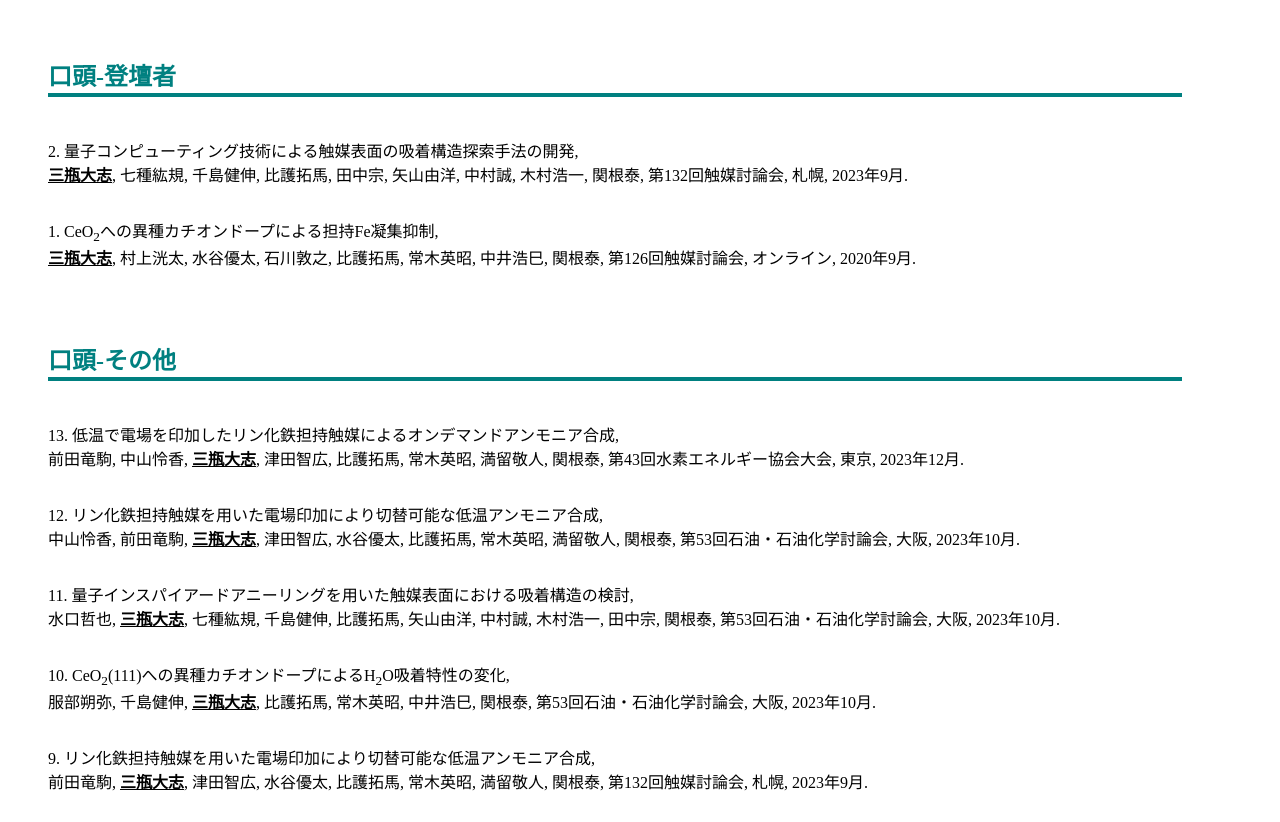
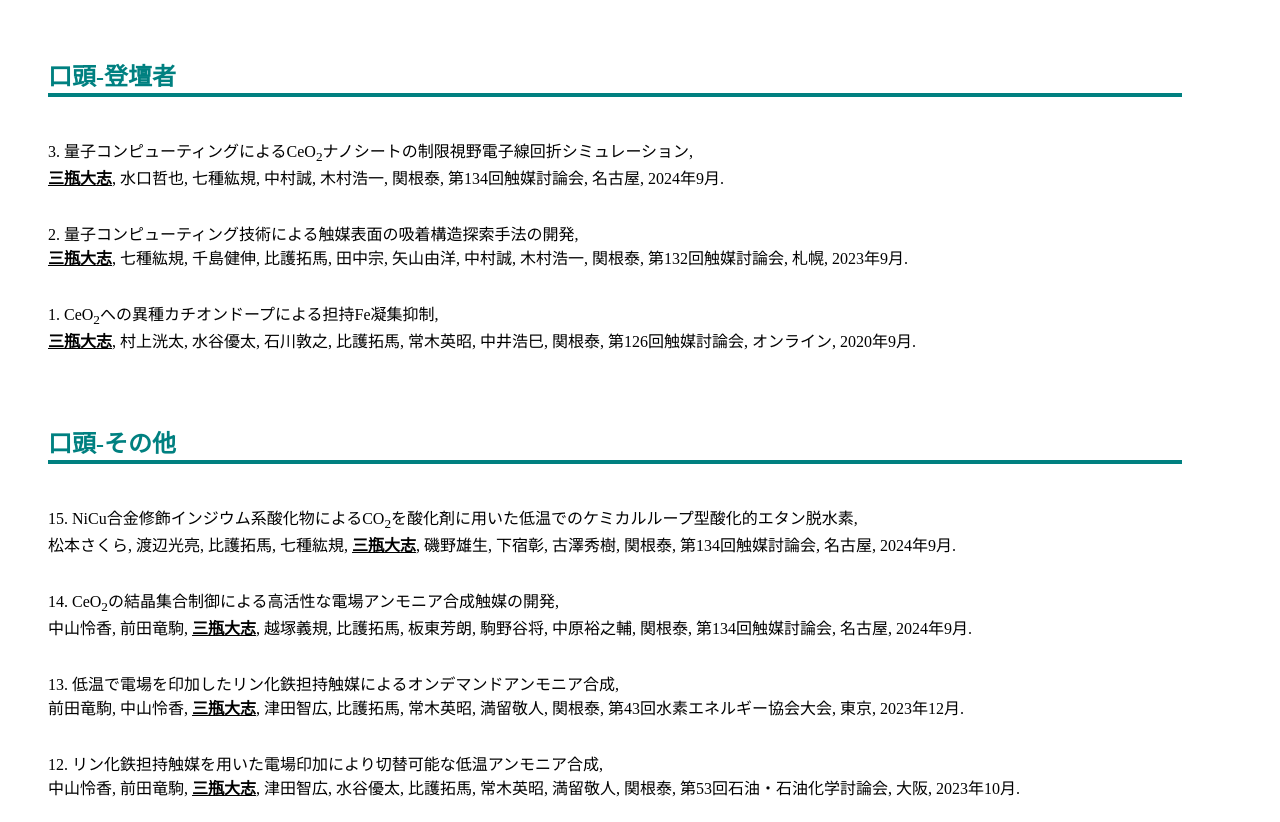
Before and after one commit to Hiroshi3pei/Hiroshi3pei.github.io, a plain HTML site: page Presentations_domestic.html in a window 1280 px wide. Shown: the part 560-1382 px from the top of the page. Drawn offline with Linux system fonts and the light colour scheme.

```diff
--- a/Presentations_domestic.html
+++ b/Presentations_domestic.html
@@ -75,6 +75,9 @@
     <section id="口頭">
         <h2>口頭-登壇者</h2>
         <div class="content">
+            <p class="content-text">3.  量子コンピューティングによるCeO<sub>2</sub>ナノシートの制限視野電子線回折シミュレーション, <br><b><u>三瓶大志</b></u>, 水口哲也, 七種紘規, 中村誠, 木村浩一, 関根泰, 第134回触媒討論会, 名古屋, 2024年9月.</p>
+        </div>
+        <div class="content">
             <p class="content-text">2.  量子コンピューティング技術による触媒表面の吸着構造探索手法の開発, <br><b><u>三瓶大志</b></u>, 七種紘規, 千島健伸, 比護拓馬, 田中宗, 矢山由洋, 中村誠, 木村浩一, 関根泰, 第132回触媒討論会, 札幌, 2023年9月.</p>
         </div>
         <div class="content">
@@ -83,6 +86,12 @@
         <br>
         <br>
         <h2>口頭-その他</h2>
+        <div class="content">
+            <p class="content-text">15.  NiCu合金修飾インジウム系酸化物によるCO<sub>2</sub>を酸化剤に用いた低温でのケミカルループ型酸化的エタン脱水素, <br>松本さくら, 渡辺光亮, 比護拓馬, 七種紘規, <b><u>三瓶大志</b></u>, 磯野雄生, 下宿彰, 古澤秀樹, 関根泰, 第134回触媒討論会, 名古屋, 2024年9月.</p>
+        </div>
+        <div class="content">
+            <p class="content-text">14.  CeO<sub>2</sub>の結晶集合制御による高活性な電場アンモニア合成触媒の開発, <br>中山怜香, 前田竜駒, <b><u>三瓶大志</b></u>, 越塚義規, 比護拓馬, 板東芳朗, 駒野谷将, 中原裕之輔, 関根泰, 第134回触媒討論会, 名古屋, 2024年9月.</p>
+        </div>
         <div class="content">
             <p class="content-text">13. 低温で電場を印加したリン化鉄担持触媒によるオンデマンドアンモニア合成, <br>前田竜駒, 中山怜香, <b><u>三瓶大志</b></u>, 津田智広, 比護拓馬, 常木英昭, 満留敬人, 関根泰, 第43回水素エネルギー協会大会, 東京, 2023年12月.</p>
         </div>
```
Also changed, not shown: Other_profile_EN.html (+1 -0 lines), Other_profile_JA.html (+1 -0 lines).
